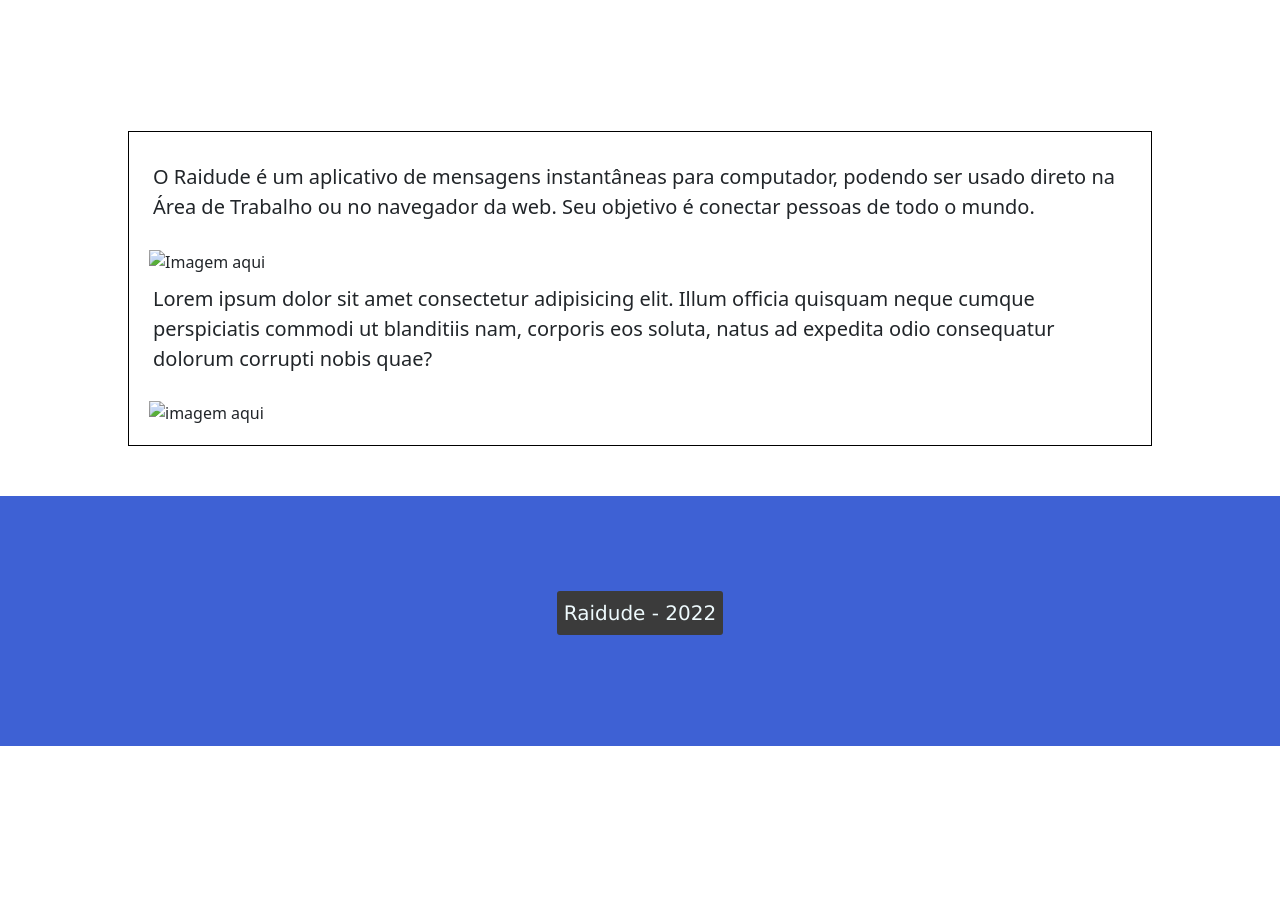
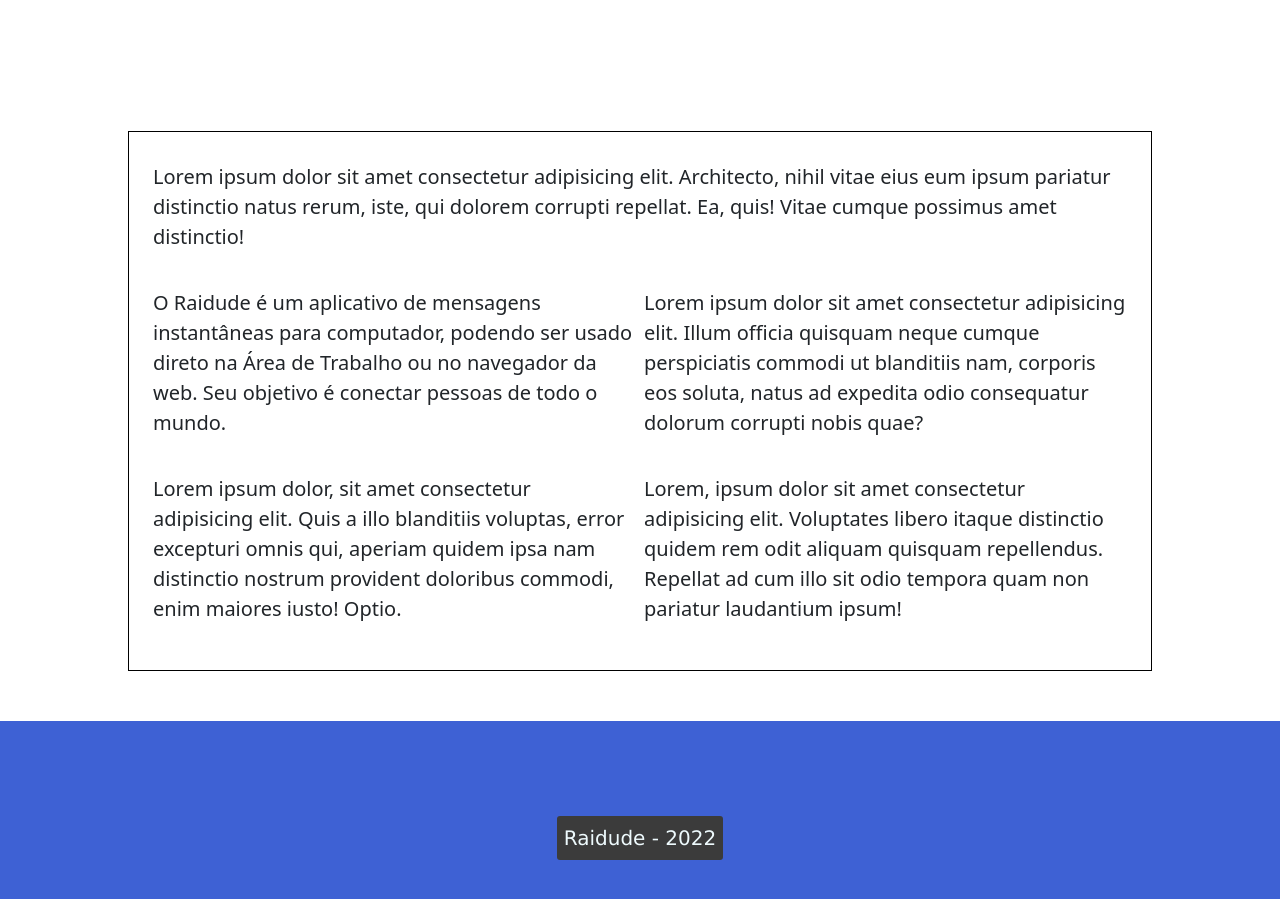
Before and after one commit to Raidude/Raidude.github.io, a website: page index.html in a window 1280 px wide. Shown: the part 820-1719 px from the top of the page. Before the commit the page ends 1566 px from the top, so only its background shows below. Drawn offline with nearby package versions, Linux system fonts and the light colour scheme.

Commit message:
Mudando o layout dos itens do index.

```diff
--- a/estilo.css
+++ b/estilo.css
@@ -253,6 +253,9 @@
 }
 
 .index {
+    display: flex;
+    flex-direction: row;
+    flex-wrap: wrap;
     width: 80%;
     padding: 20px;
     margin: 0 auto;
@@ -261,6 +264,11 @@
     border: 1px solid black;
 }
 
+.index-conteudo, .index-imagem {
+    height: 50%;
+    width: 50%;
+}
+
 .index p {
     font-size: 20px;
     padding: 10px 4px 10px 4px;
--- a/index.html
+++ b/index.html
@@ -91,13 +91,31 @@
 
     <div class="index">
 
-      <p>	O Raidude é um aplicativo de mensagens instantâneas para computador, podendo ser usado direto na Área de Trabalho ou no navegador da web. Seu objetivo é conectar pessoas de todo o mundo.</p>
+      <div>
+        <p>Lorem ipsum dolor sit amet consectetur adipisicing elit. Architecto, nihil vitae eius eum ipsum pariatur distinctio natus rerum, iste, qui dolorem corrupti repellat. Ea, quis! Vitae cumque possimus amet distinctio!</p>
+      </div>
 
-      <img src="" alt="Imagem aqui" class="index-imagem">
+      <div class="index-conteudo">
 
-      <p class="index-conteudo">Lorem ipsum dolor sit amet consectetur adipisicing elit. Illum officia quisquam neque cumque perspiciatis commodi ut blanditiis nam, corporis eos soluta, natus ad expedita odio consequatur dolorum corrupti nobis quae?</p>
+        <p>	O Raidude é um aplicativo de mensagens instantâneas para computador, podendo ser usado direto na Área de Trabalho ou no navegador da web. Seu objetivo é conectar pessoas de todo o mundo.</p>
 
-      <img src="" alt="imagem aqui" class="index-imagem">
+      </div>
+
+      <div class="index-conteudo">
+        <p>Lorem ipsum dolor sit amet consectetur adipisicing elit. Illum officia quisquam neque cumque perspiciatis commodi ut blanditiis nam, corporis eos soluta, natus ad expedita odio consequatur dolorum corrupti nobis quae?</p>
+      </div>
+
+      <div class="index-imagem">
+        <p>
+          Lorem ipsum dolor, sit amet consectetur adipisicing elit. Quis a illo blanditiis voluptas, error excepturi omnis qui, aperiam quidem ipsa nam distinctio nostrum provident doloribus commodi, enim maiores iusto! Optio.
+        </p>
+      </div>
+
+      <div class="index-imagem">
+        <p>
+        Lorem, ipsum dolor sit amet consectetur adipisicing elit. Voluptates libero itaque distinctio quidem rem odit aliquam quisquam repellendus. Repellat ad cum illo sit odio tempora quam non pariatur laudantium ipsum!
+      </p>
+      </div>
 
     </div>
 
```
